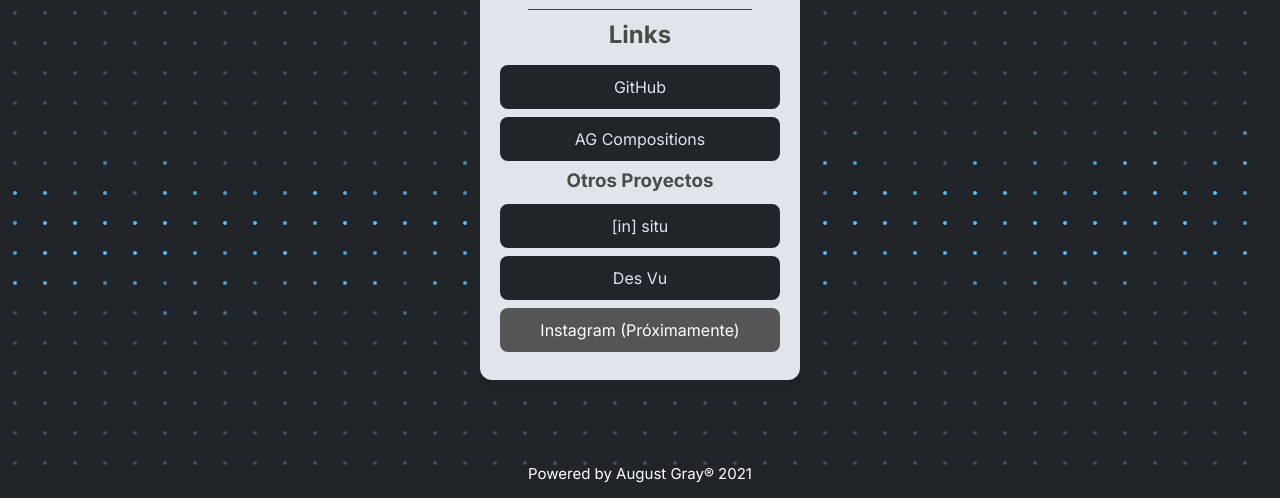
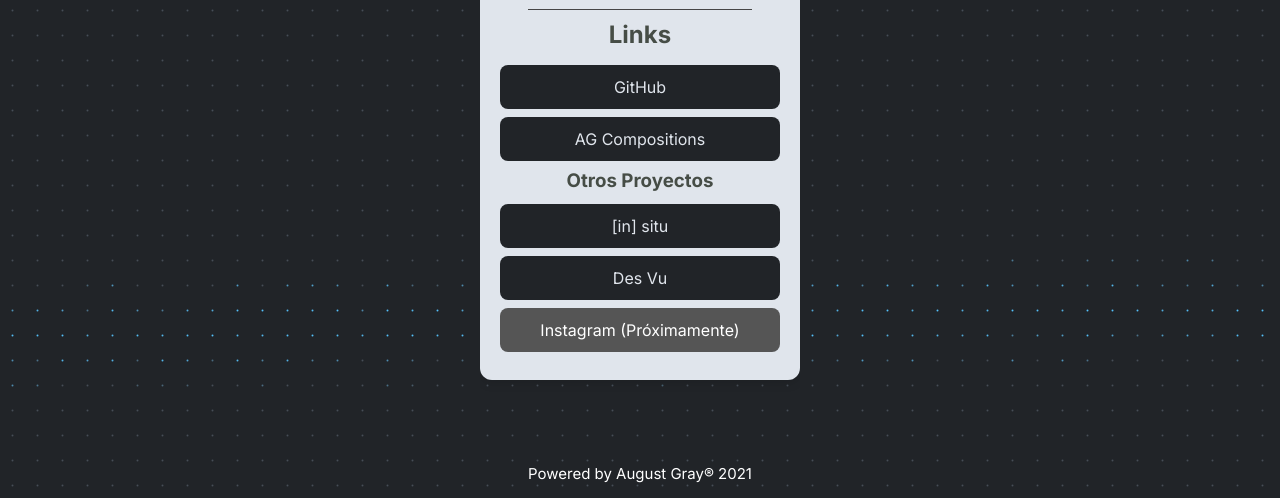
Before and after one commit to AugustGray/ag-compositions, a plain HTML site: page link-tree.html in a window 1280 px wide. Shown: the part 302-800 px from the top of the page. Drawn offline with nearby package versions, Linux system fonts and the light colour scheme.

Commit message:
updated dot radius and spacing

```diff
--- a/link-tree.html
+++ b/link-tree.html
@@ -82,8 +82,8 @@
         const container = document.getElementById('dotted-wave-bg');
 
         // Configuration
-        const DOT_SPACING = 30;
-        const DOT_RADIUS = 2;
+        const DOT_SPACING = 25;
+        const DOT_RADIUS = 1;
         const COLORS = {
             bg: '#212428',
             dotBase: '#464D56',
```
